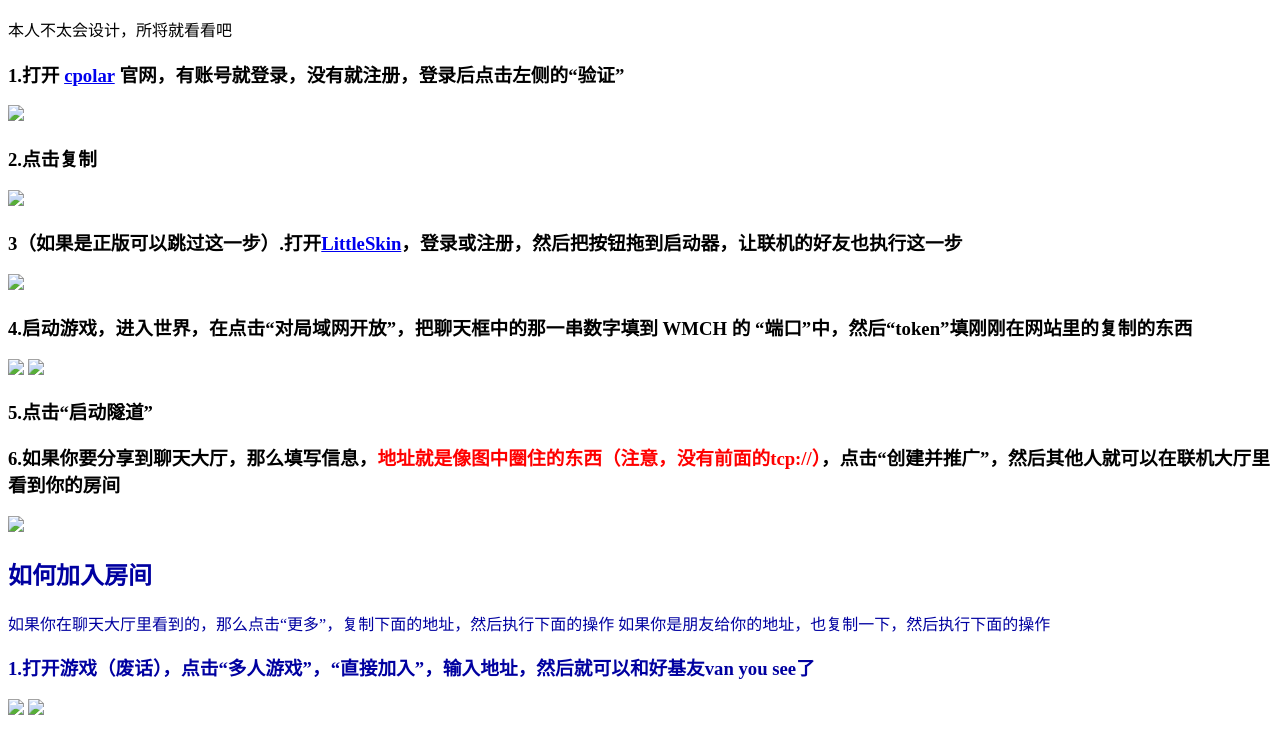
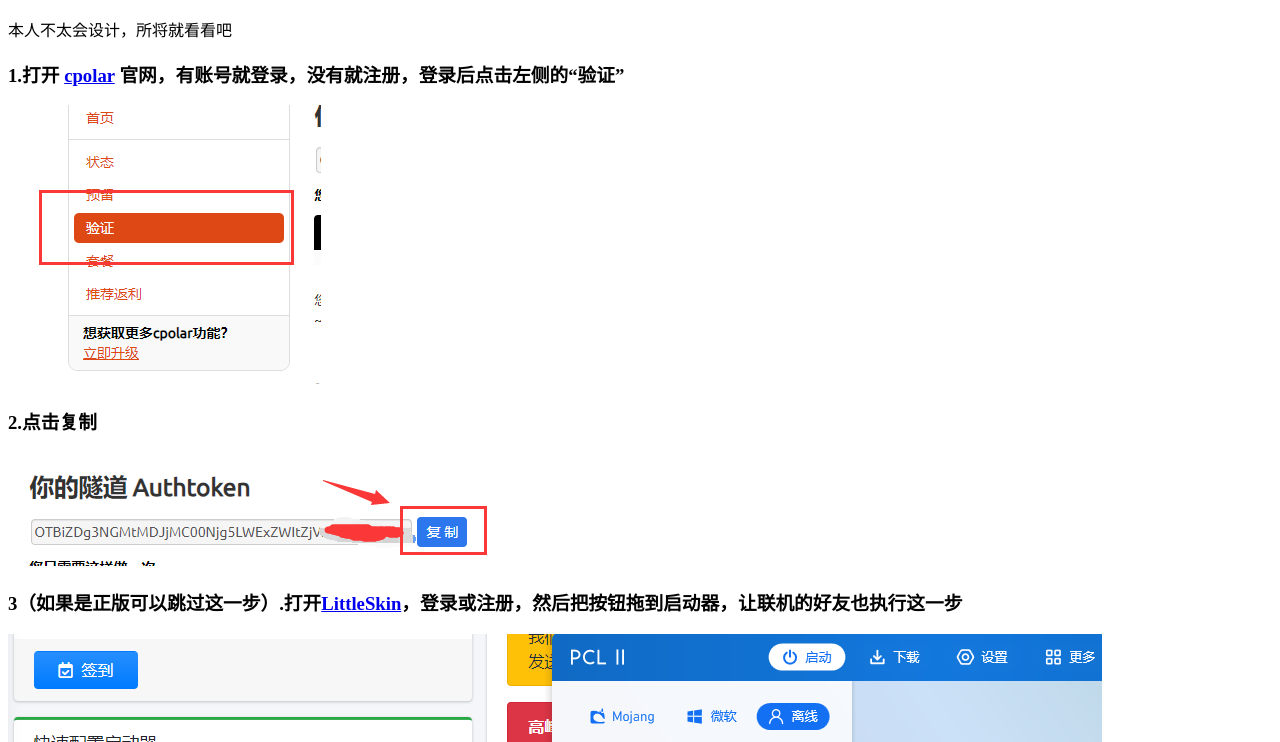
Before and after one commit to WStudio114514/wmch-docs, a plain HTML site: page docs/how_to_create_session.html in a window 1280 px wide. Shown: the part 58-800 px from the top of the page. Drawn offline with Linux system fonts and the light colour scheme.

Commit message:
Update how_to_create_session.html

```diff
--- a/docs/how_to_create_session.html
+++ b/docs/how_to_create_session.html
@@ -7,24 +7,24 @@
     <h2>如何创建房间</h2>
     <p>本人不太会设计，所将就看看吧</p>
     <h3>1.打开 <a href="https://www.cpolar.com/">cpolar</a> 官网，有账号就登录，没有就注册，登录后点击左侧的“验证”</h3>
-    <img src="img/how_to_create_session/login.png"/>
+    <img src="how_to_create_session/login.png"/>
     <h3>2.点击复制</h3>
-    <img src="img/how_to_create_session/cpolar.png"/>
+    <img src="how_to_create_session/cpolar.png"/>
     <h3>3（如果是正版可以跳过这一步）.打开<a href="https://littleskin.cn/">LittleSkin</a>，登录或注册，然后把按钮拖到启动器，让联机的好友也执行这一步</h3>
-    <img src="img/how_to_create_session/drag.png"/>
+    <img src="how_to_create_session/drag.png"/>
     <h3>4.启动游戏，进入世界，在点击“对局域网开放”，把聊天框中的那一串数字填到 WMCH 的 “端口”中，然后“token”填刚刚在网站里的复制的东西</h3>
-    <img src="img/how_to_create_session/open.png"/>
-    <img src="img/how_to_create_session/chat.png"/>
+    <img src="how_to_create_session/open.png"/>
+    <img src="how_to_create_session/chat.png"/>
     <h3>5.点击“启动隧道”</h3>
     <h3>6.如果你要分享到聊天大厅，那么填写信息，<font color="red">地址就是像图中圈住的东西（注意，没有前面的tcp://）</font>，点击“创建并推广”，然后其他人就可以在联机大厅里看到你的房间</h3>
-    <img src="img/how_to_create_session/addr.png"/>
+    <img src="how_to_create_session/addr.png"/>
     <font color="red>注：如果你只是和朋友一起玩，那么第6步可以省去，直接把地址（↑）分享给好基友，然后看下面 ↓</font>
     <hr/>
     <h2>如何加入房间</h2>
     如果你在聊天大厅里看到的，那么点击“更多”，复制下面的地址，然后执行下面的操作
     如果你是朋友给你的地址，也复制一下，然后执行下面的操作
     <h3>1.打开游戏（废话），点击“多人游戏”，“直接加入”，输入地址，然后就可以和好基友van you see了</h3>
-    <img src="img/how_to_create_session/mainmenu.png"/>
-    <img src="img/how_to_create_session/join.png"/>
+    <img src="how_to_create_session/mainmenu.png"/>
+    <img src="how_to_create_session/join.png"/>
   </body>
 </html>
```
